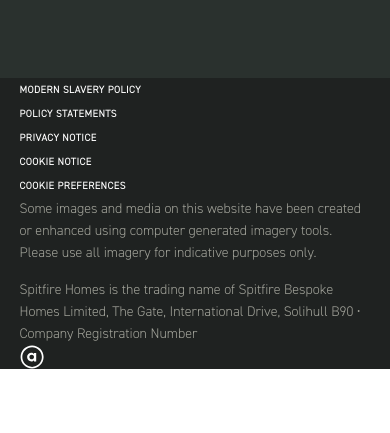
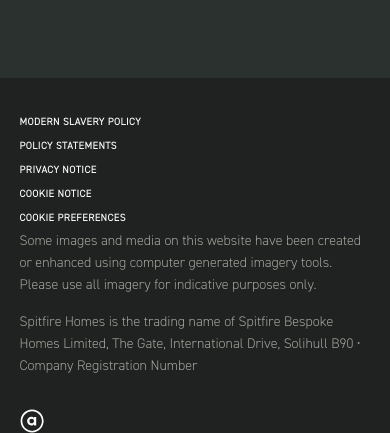
Before and after one commit to Usama-dev1/spitfire-homes, a website: page index.html in a window 390 px wide. Shown: the part 5688-6121 px from the top of the page. Before the commit the page ends 6057 px from the top, so only its background shows below. Drawn offline with Linux system fonts and the light colour scheme; files whose address does not match are found by name.

Commit message:
fixed footer margin

```diff
--- a/index.html
+++ b/index.html
@@ -1293,7 +1293,7 @@
             <div
               class="w-[90%] mx-auto max-w-[1400px] flex flex-col sm:flex-row sm:gap-2"
             >
-              <div class="flex sm:p-8 flex-col gap-1">
+              <div class="flex sm:p-8 flex-col gap-1 mt-8 sm:mt-0">
                 <ul
                   class="flex flex-col text-xs sm:flex-row sm:items-center sm:gap-x-6 items-start mt-1 gap-y-2"
                 >
@@ -1355,7 +1355,7 @@
               </div>
 
               <!-- At Logo -->
-              <div class="flex justify-start items-center">
+              <div class="flex justify-start items-center mt-8 sm:mt-0">
                 <a class="text-white">
                   <img
                     src="./images/icons/at.svg"
```
Also changed, not shown: src/output.css.
